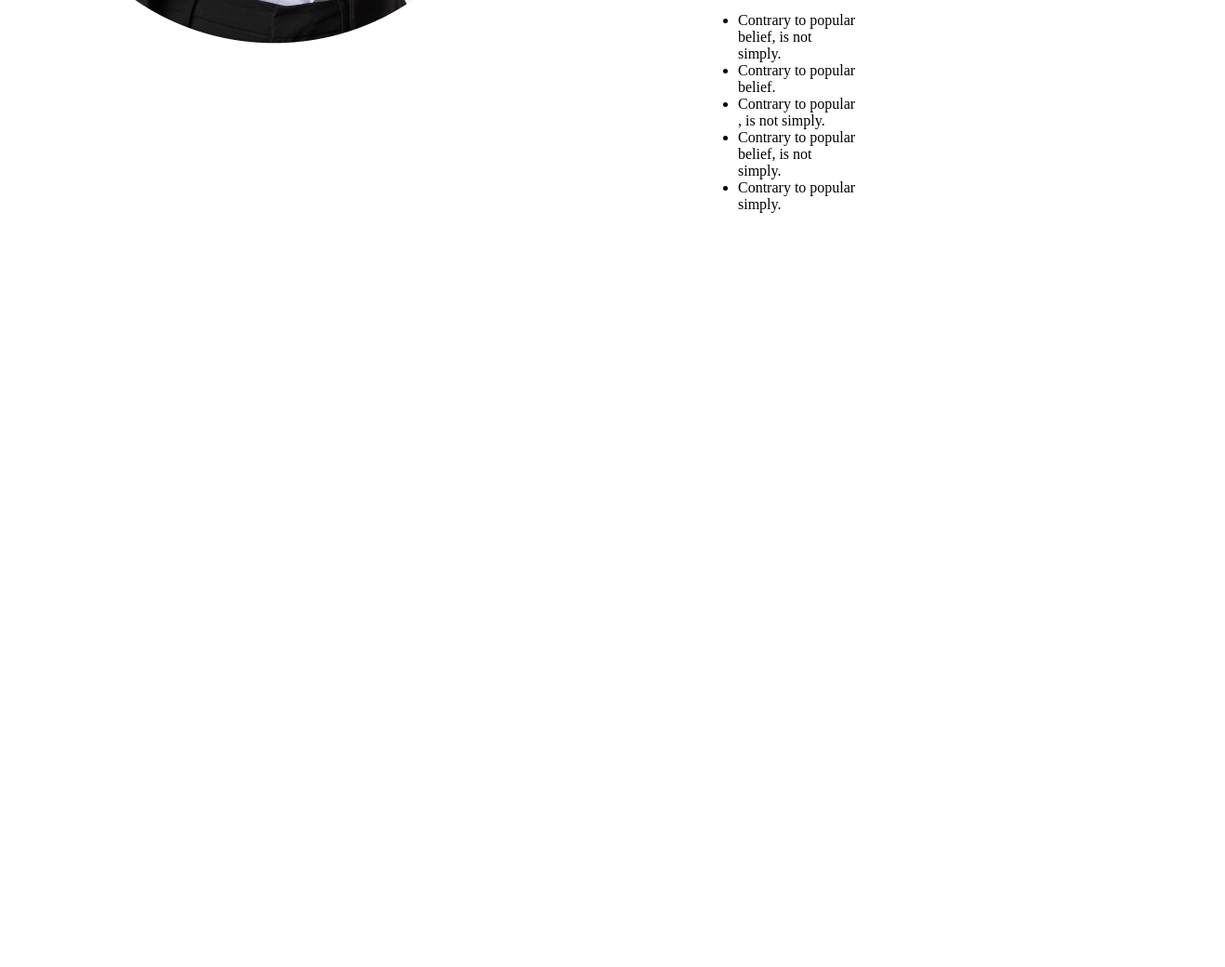
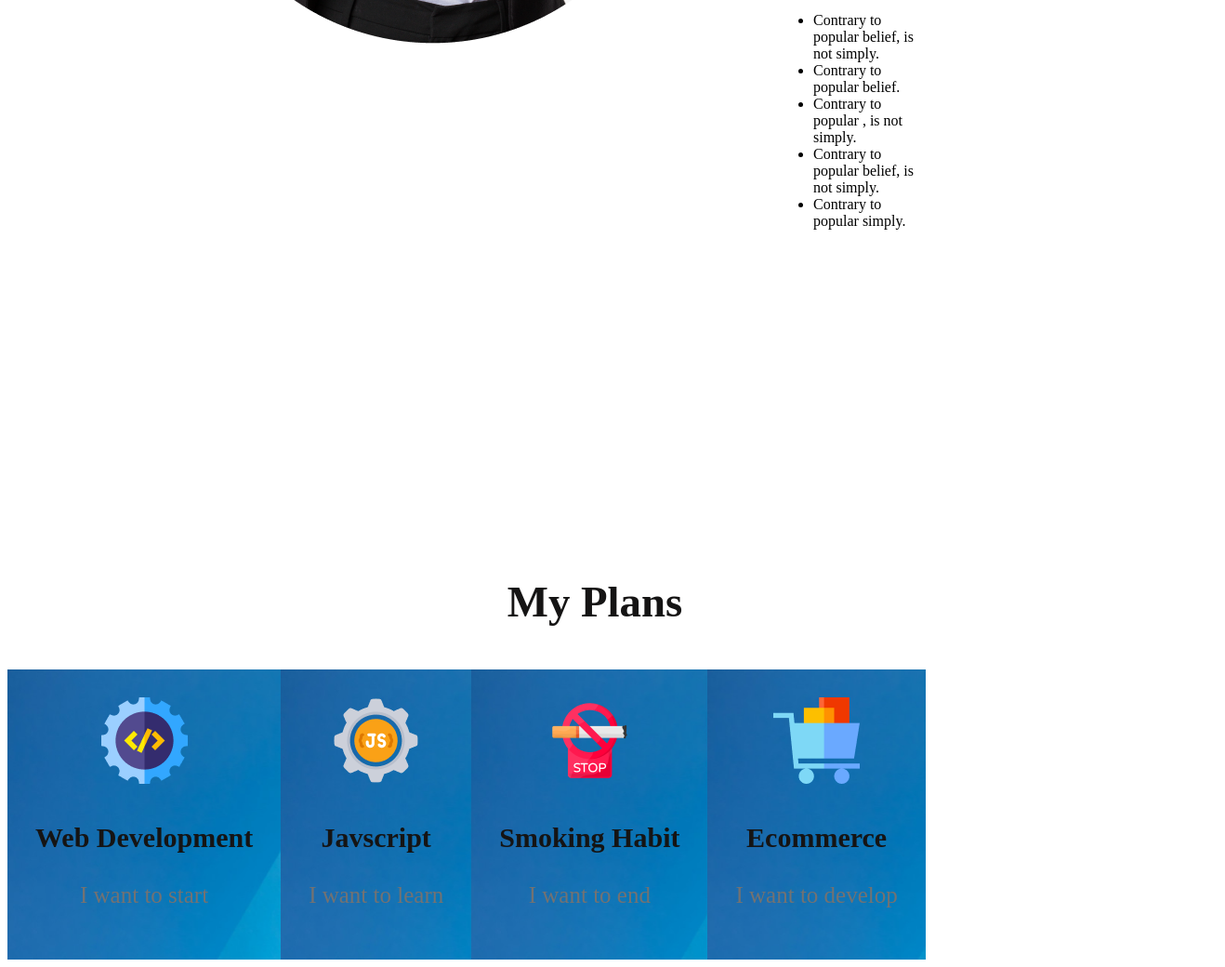
Before and after one commit to biswasanimesh/assignment-one, a plain HTML site: page index.html in a window 1280 px wide. Shown: the part 1524-2564 px from the top of the page at 93% size, 1318 px wide, since content can reach past the window. Before the commit the page ends 1777 px from the top, so only its background shows below. Drawn offline with nearby package versions, Linux system fonts and the light colour scheme.

Commit message:
added my plans

```diff
--- a/index.html
+++ b/index.html
@@ -6,6 +6,7 @@
     <meta http-equiv="X-UA-Compatible" content="IE=edge">
     <meta name="viewport" content="width=device-width, initial-scale=1.0">
     <title>New Year Assignment</title>
+
 
 
     <!-- CSS file link -->
@@ -37,21 +38,34 @@
         <div class="banner">
             <style>
                 /* first background image */
+                /* no repeat background image command */
                 div {
                     background-image: url('images/banner/banner3.png');
                     background-repeat: no-repeat;
                 }
             </style>
-                <!-- to remove list style "used list style : none in "class .header-style"" -->
-                <ul class="header-style">
-                    <li><h1 class="believe">All Thinks Are</h1></li>
-                    <li><h1 class="believe">Possible If You</h1></li>
-                    <li> <h1 class="believe">believe</h1></li>
-                    <li><p class="believe-para">There are many variations of passages of Lorem Ipsum</p></li>
-                    <li><p class="believe-para"> available, but the majority have suffered alteration in some</p></li>
-                    <li><p class="believe-para">form, by injected humour, or randomised words</p></li>
+            <!-- to remove list style "used list style : none in "class .header-style"" -->
+            <ul class="header-style">
+                <li>
+                    <h1 class="believe">All Thinks Are</h1>
+                </li>
+                <li>
+                    <h1 class="believe">Possible If You</h1>
+                </li>
+                <li>
+                    <h1 class="believe">believe</h1>
+                </li>
+                <li>
+                    <p class="believe-para">There are many variations of passages of Lorem Ipsum</p>
+                </li>
+                <li>
+                    <p class="believe-para"> available, but the majority have suffered alteration in some</p>
+                </li>
+                <li>
+                    <p class="believe-para">form, by injected humour, or randomised words</p>
+                </li>
 
-                </ul>
+            </ul>
 
 
             <button class="btn-primary">Contact Us</button>
@@ -69,12 +83,13 @@
                 <img src="images/person.png" alt="">
             </div>
 
-            <div class="back-image">
+            <div class="back-image-info">
                 <h2 class="nav-title">My failures of</h2>
                 <h2 class="nav-title">previous year</h2>
 
                 <!-- paragraph -->
-                <p>Contrary to popular belief, Lorem Ipsum is not simply random text. It has roots in a piece of classical
+                <p>Contrary to popular belief, Lorem Ipsum is not simply random text. It has roots in a piece of
+                    classical
                     Latin literature from 45 BC, making it over 2000 years old. Richard McClintock.</p>
                 <ul>
                     <li>Contrary to popular belief, is not simply.</li>
@@ -87,6 +102,35 @@
 
         </nav>
 
+        <!-- My Plans section -->
+        <section class="my-plans">
+            <h3>My Plans</h3>
+
+            <!-- .skills-container>.skill*4>img+p.skill-title+p.skill-description>lorem10 -->
+            <div class="skill-container">
+                <div class="skill">
+                    <img src="images/icons/web.png" alt="">
+                    <p class="skill-title"> Web Development</p>
+                    <p class="skill-description">I want to start</p>
+                </div>
+                <div class="skill">
+                    <img src="images/icons/js.png" alt="">
+                    <p class="skill-title">Javscript</p>
+                    <p class="skill-description">I want to learn</p>
+                </div>
+                <div class="skill">
+                    <img src="images/icons/smoke.png" alt="">
+                    <p class="skill-title">Smoking Habit</p>
+                    <p class="skill-description">I want to end</p>
+                </div>
+                <div class="skill">
+                    <img src="images/icons/ecom.png" alt="">
+                    <p class="skill-title">Ecommerce</p>
+                    <p class="skill-description">I want to develop</p>
+                </div>
+            </div>
+        </section>
+
     </main>
 
     <!-- footer section -->
--- a/styles/style.css
+++ b/styles/style.css
@@ -20,14 +20,13 @@
   font-size: 16px;
   margin-right: 150px;
 }
-nav{
-    display: flex;
-
+nav {
+  display: flex;
 }
 
 /* first button "Contact us" */
 .btn-primary {
-    margin-top: 20px;
+  margin-top: 20px;
   margin-bottom: 250px;
   border-radius: 5px;
   height: 64px;
@@ -36,8 +35,7 @@ nav{
   font-size: 20px;
   line-height: 23px;
   color: #005fac;
-  margin-left: 1150px;
-
+  margin-left: 827px;
 }
 
 /* My failures of previous year  class (.nav title)*/
@@ -50,12 +48,50 @@ nav{
 
 /* background Image */
 
-.back-image{
-    background-image: none;
-    margin-top: 239px;
-    margin-left: 177px;
-    margin-right: 350px;
+.back-image-info {
+  background-image: none;
+  margin-top: 239px;
+  margin-left: 87px;
+  margin-right: 357px;
 }
-.back-images{
-    background-image: none;
+.back-images {
+  background-image: none;
+  margin-left: 171px;
 }
+
+/* "My Plans" styles */
+
+.my-plans {
+  /* margin-top: 130px; */
+  /* background-image: none; */
+  /* background-repeat: no-repeat; */
+  font-weight: 700;
+  margin-top: 357px;
+  font-size: 40px;
+  color: #151414;
+  text-align: center;
+}
+.skill-container {
+  display: flex;
+  background-image: none;
+  mix-blend-mode: multiply;
+}
+.skill{
+    padding: 30px;
+
+}
+.skill-title {
+  font-weight: 700;
+  font-size: 30px;
+  color: #151414;
+  line-height: 35px;
+  gap: 16px;
+  /* background-image: none; */
+}
+.skill-description {
+  /* background-image: none; */
+  font-weight: 500;
+  font-size: 25px;
+  line-height: 29px;
+  color: #737272;
+}
```
